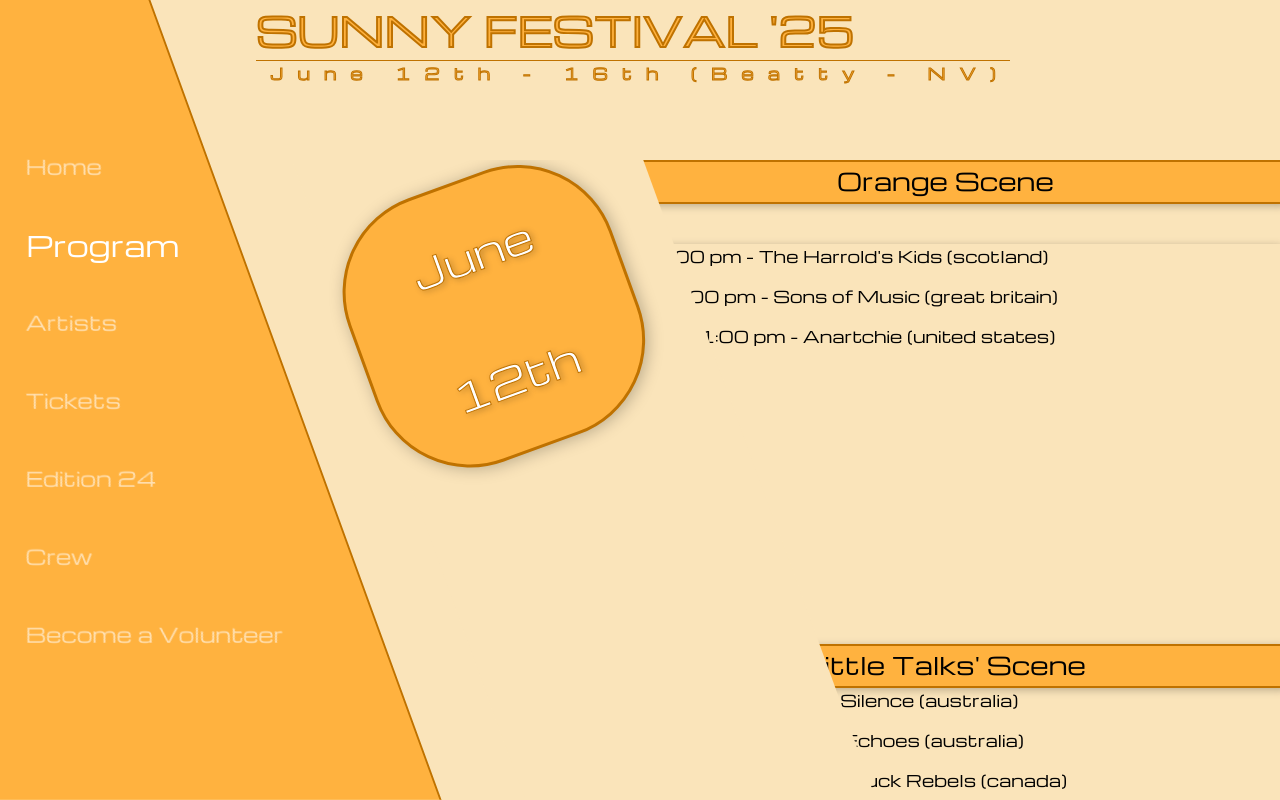
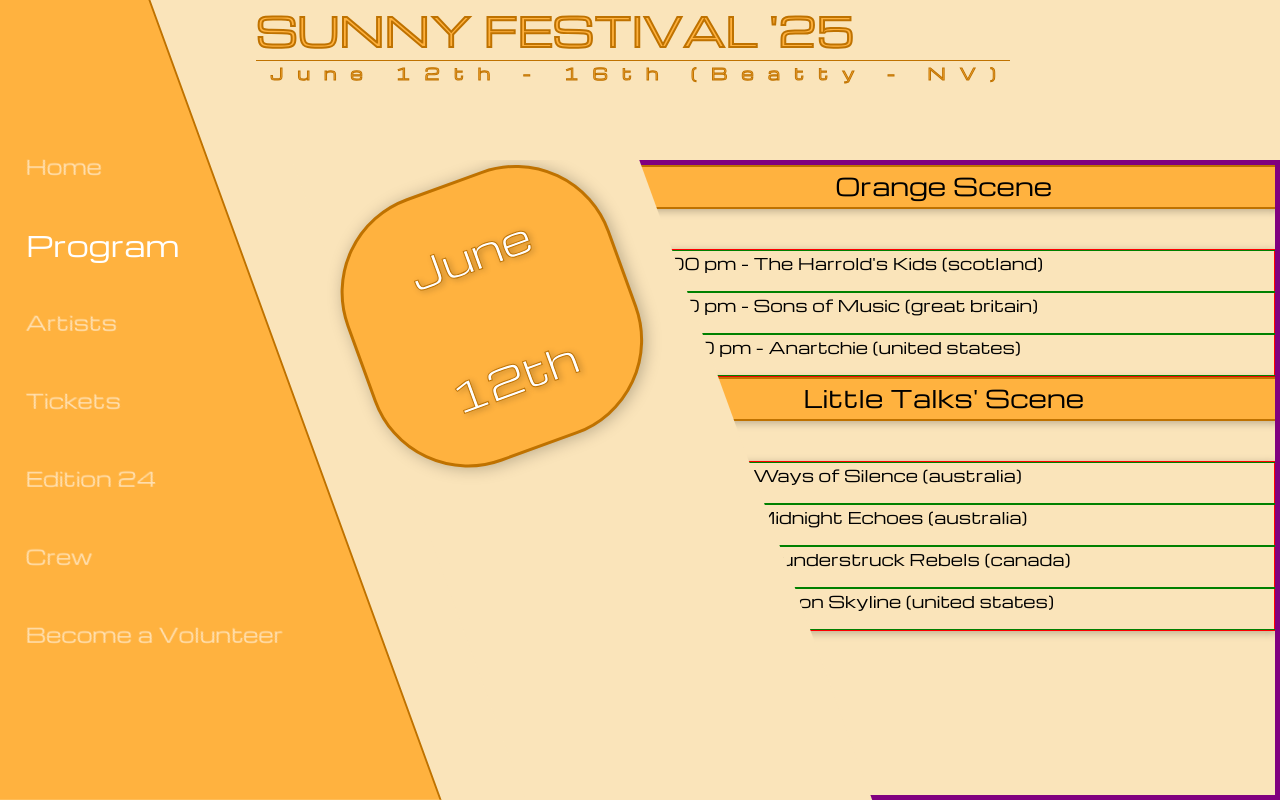
Before and after one commit to philjacquier83/MusicFestival, a React (Vite) app: page /program/20250612 in a window 1280 px wide. Built offline with nearby package versions, Linux system fonts and the light colour scheme.

Commit message:
Add Program part

```diff
--- a/src/pages/program.jsx
+++ b/src/pages/program.jsx
@@ -27,24 +27,27 @@ function Programmation() {
                         </div>
                     </div>
 
+
+
+                    <div className="shape3"></div>
                     <div className="groups">
                         <div className="banGroup">
                             <div className="titleBanGroup">{program.scene[0].sceneName}</div>
                         </div>
 
                         <div className="blocProgram">
-
-                            <div className="shape3"></div>
                                 {program.scene[0].groups.map((group, index) =>
                                     <div className="groupHour" key={`${group}-${index}`}>
                                         <Link to={`/artists/${group.groupId}`}>{group.concertTime}  -  {group.groupName} ({group.country})</Link>
                                     </div>
                                 )}
+                        </div>
 
-                                <div className="banGroup">
-                                    <div className="titleBanGroup">{program.scene[1].sceneName}</div>
-                                </div>
+                        <div className="banGroup">
+                            <div className="titleBanGroup">{program.scene[1].sceneName}</div>
+                        </div>
 
+                        <div className="blocProgram">
                                 {program.scene[1].groups.map((group, index) =>
                                     <div className="groupHour" key={`${group}-${index}`}>
                                         <Link to={`/artists/${group.groupId}`}>{group.concertTime}  -  {group.groupName} ({group.country})</Link>
--- a/src/sass/base/global.scss
+++ b/src/sass/base/global.scss
@@ -190,7 +190,7 @@
     width: 60vw;
     position: relative;
     right: 0;
-    overflow: hidden;
+    overflow: hidden;border:5px solid purple;
 }
 
 .banGroup {
@@ -282,21 +282,22 @@
     clip-path: polygon(0 0, 100% 100%, 0 100%);
     float: left;
     shape-outside: polygon(0 0, 100% 100%, 0 100%);
-    height: 400px;
-    width: 146px;
-    transform: translate(35px);
+    height: 600px;
+    width: 260x;
+    z-index: 1;background: tomato;
+    background: rgb(250, 228, 186);
 }
 
 .groupHour {
     text-align: left;
     height: 5vh;
     vertical-align: auto;
-    transform: translate(40px);
+    transform: translate(40px);border:1px solid green;
 }
 
 .blocProgram {
     margin-top: 40px;
-    box-shadow: 2px 2px 8px rgba(0,0,0,0.25);
+    box-shadow: 2px 2px 8px rgba(0,0,0,0.25);border:1px solid red;
 }
 
 .imgGroup {
```
